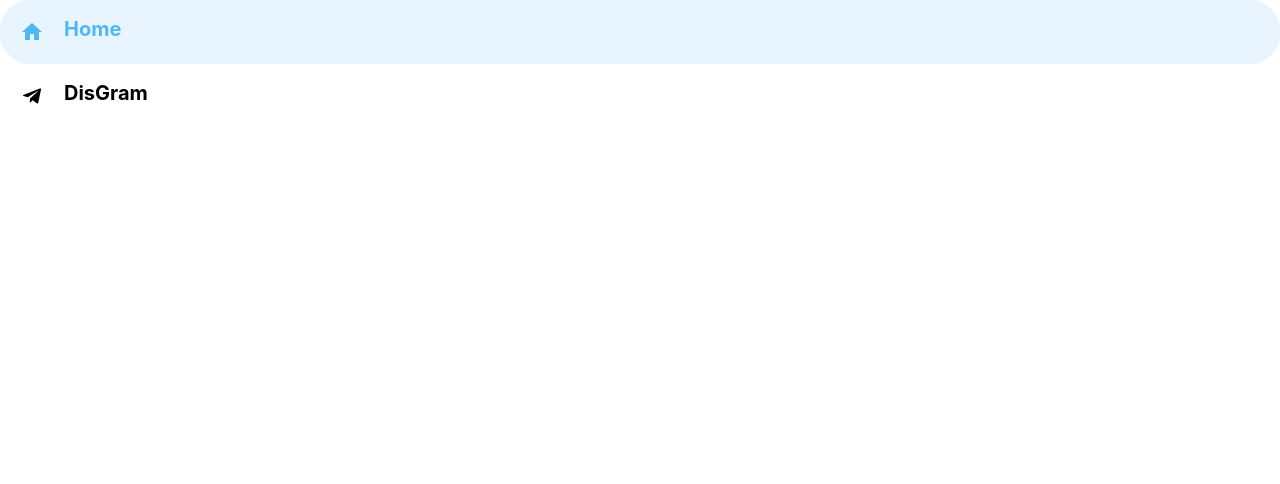
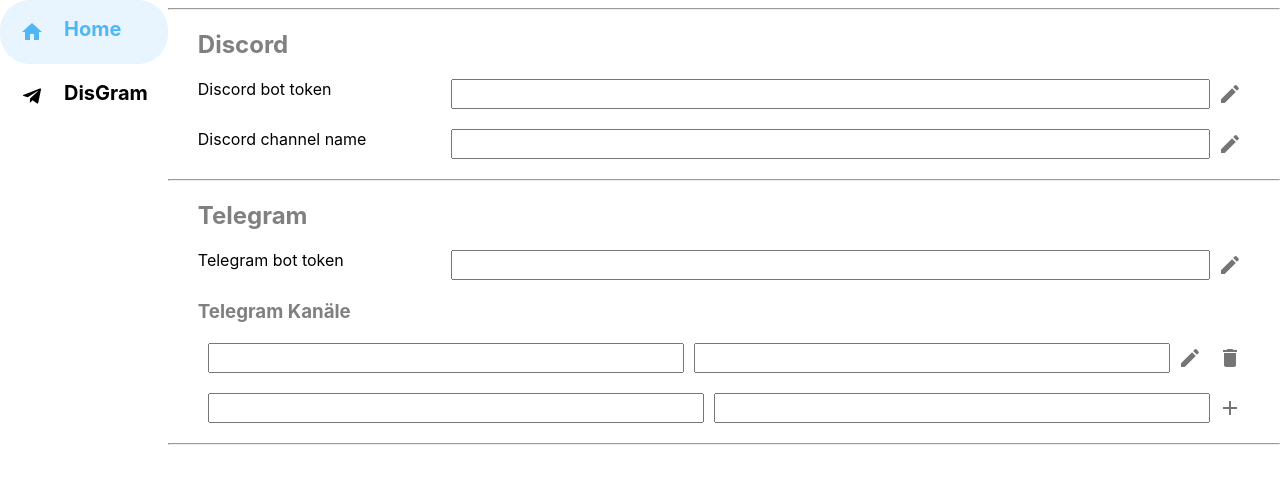
Before and after one commit to Die-Sache/configuration-board, a React (Create React App) app: page / in a window 1280 px wide. Shown: the top 484 px of the page. Built offline with nearby package versions, Linux system fonts and the light colour scheme.

Commit message:
Add basic form

```diff
--- a/src/App.css
+++ b/src/App.css
@@ -1,5 +1,5 @@
 .App {
-  text-align: center;
+  display: flex;
 }
 
 .App-logo {
@@ -28,6 +28,14 @@
   color: #61dafb;
 }
 
+.disGram {
+  flex: 1
+}
+
+.sideBar {
+  flex: 0.1
+}
+
 @keyframes App-logo-spin {
   from {
     transform: rotate(0deg);
--- a/src/App.js
+++ b/src/App.js
@@ -1,9 +1,12 @@
 import { ThemeProvider, createTheme } from '@mui/material/styles';
 import { Grid, Stack, Box, TextField, Button, Typography } from '@mui/material'
-import { Dashboard, Telegram } from '@mui/icons-material';
+import { Dashboard, Edit, Telegram } from '@mui/icons-material';
 import CssBaseline from '@mui/material/CssBaseline';
 //import Sidebar from './components/sidebar/Sidebar';
 import Sidebar from './components/sidebar/Sidebar';
+import DisGram from './pages/disGram/DisGram';
+import FormField from './components/formField/FormField';
+import './App.css';
 
 const darkTheme = createTheme({
   palette: {
@@ -20,7 +23,10 @@
 
 
   return (
-    <Sidebar />
+    <div className='App'>
+      <Sidebar className="sideBar" />
+      <DisGram className="disGram" />
+    </div>
     //   <ThemeProvider theme={darkTheme}>
     //     <CssBaseline />
     //     <Box sx={{ width: '100%' }}>
--- /dev/null
+++ b/src/components/formField/FormField.jsx
@@ -0,0 +1,28 @@
+import { Add, Edit } from '@mui/icons-material';
+import { IconButton } from '@mui/material';
+import './formField.css'
+
+function FormField({ inputCount = 1, label, defaultValue, placeholder, disabled, buttonIcons }) {
+
+    let buttons = buttonIcons ? buttonIcons.map(it => <IconButton>{it}</IconButton>) : [];
+    let inputFields = [];
+    for (let i = 0; i < inputCount; i++) {
+        inputFields.push(<input className="inputField" disabled={disabled} defaultValue={defaultValue} placeholder={placeholder}  >
+        </input>)
+    }
+
+    return (
+        <div className="formField">
+            {label ? <label className="formLabel">
+                {label}
+            </label> : <></>
+            }
+            <div className="formInput">
+                {inputFields}
+                {buttons}
+            </div>
+        </div>
+    )
+}
+
+export default FormField;
--- /dev/null
+++ b/src/components/formField/formField.css
@@ -0,0 +1,25 @@
+.formLabel{
+    flex: 0.3;
+}
+
+.formField {
+    display: flex;
+    margin-bottom: 20px;
+    margin-top: 20px;
+    margin-right: 30px;
+    margin-left: 30px;
+    height: 30px;
+
+}
+
+.formInput {
+    display: flex;
+    flex: 1;
+}
+
+.inputField {
+flex: 1;
+padding-left: 10px;
+padding-right: 10px;
+margin-left: 10px;
+}
--- a/src/components/sidebar/Sidebar.jsx
+++ b/src/components/sidebar/Sidebar.jsx
@@ -4,10 +4,10 @@
 
 function Sidebar() {
     return (
-        <>
+        <div className="sideBar">
             <SidebarLink text="Home" Icon={Home} />
             <SidebarLink text="DisGram" Icon={Telegram} />
-        </>
+        </div>
     )
 }
 
--- /dev/null
+++ b/src/pages/disGram/DisGram.jsx
@@ -0,0 +1,67 @@
+import { Add, Delete, Edit } from '@mui/icons-material';
+import { IconButton, Grid, Input, TextField, Box, InputAdornment } from '@mui/material';
+import FormField from '../../components/formField/FormField';
+import './disGram.css';
+
+function DisGram() {
+    return (
+        <div className="disGram">
+            <hr />
+            <h2 className='sectionTitle'>Discord</h2>
+
+            <FormField label="Discord bot token" buttonIcons={[<Edit />]}></FormField>
+            <FormField label="Discord channel name" buttonIcons={[<Edit />]}></FormField>
+            <hr />
+            <h2 className='sectionTitle'>Telegram</h2>
+            <FormField label="Telegram bot token" buttonIcons={[<Edit />]}></FormField>
+            <h3 className='subSectionTitle'>Telegram Kanäle</h3>
+            <FormField inputCount={2} buttonIcons={[<Edit />, <Delete />]}></FormField>
+            <FormField inputCount={2} buttonIcons={[<Add />]}></FormField>
+            <hr />
+        </div>
+        // <Box
+        //     component="form"
+        //     sx={{
+        //         '& > :not(style)': { m: 1, width: '100ch' },
+        //     }}
+        //     noValidate
+        //     autoComplete="off"
+        // >
+        //     <hr>
+        //     </hr>
+
+        //     <h2 className="sectionTitle">Discord</h2>
+        //     <Grid ml={1} container spacing={2}>
+        //         <Grid item xs={4} sm={4}>
+        //             <label for="discordBotToken">DISCORD_BOT_TOKEN</label>
+        //         </Grid>
+        //         <Grid item xs={8} sm={8}>
+
+        //             <TextField size="small" variant="outlined" label="outlined" id="discordBotToken" fullWidth></TextField>
+        //         </Grid>
+        //         <Grid item xs={4} sm={4}>
+        //             <label>DISCORD_CHANNEL_NAME</label>
+        //         </Grid><Grid item xs={8} sm={8}>
+        //             <TextField size="small" variant="outlined" label="outlined" id="discordBotToken" fullWidth></TextField>
+        //         </Grid>
+        //     </Grid>
+        //     <hr></hr>
+        //     <h2 className="sectionTitle">Telegram</h2>
+        //     <Grid ml={1} container spacing={2}>
+        //         <Grid item xs={4} sm={4}>
+        //             <label for="discordBotToken">TELEGRAM_BOT_TOKEN</label>
+        //         </Grid>
+        //         <Grid item xs={8} sm={8}>
+
+        //             <TextField size="small" variant="outlined" label="outlined" id="discordBotToken" fullWidth></TextField>
+        //         </Grid>
+        //     </Grid>
+        //     <h3 className='subSectionTitle'>Telegram Kanäle</h3>
+        //     <TextField size="small" variant="outlined" label="outlined" id="discordBotToken" InputProps={{ endAdornment: <InputAdornment position="end"><IconButton ico><Add /></IconButton></InputAdornment> }}></TextField >
+        //     <hr></hr>
+
+        // </Box >
+    )
+}
+
+export default DisGram
--- /dev/null
+++ b/src/pages/disGram/disGram.css
@@ -0,0 +1,19 @@
+.sectionTitle {
+    color: gray;
+    margin-left: 30px;
+
+}
+
+.configSection {
+    display: grid;
+}
+
+.configInput {
+    display:flex;
+
+}
+
+.subSectionTitle {
+    margin-left: 30px;
+    color: gray
+}
```
